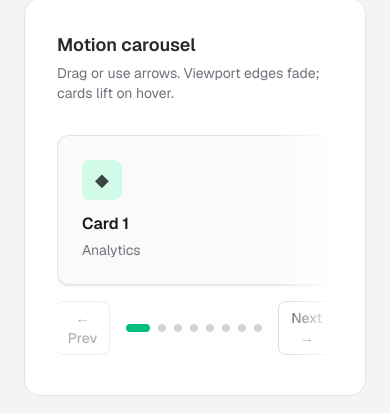
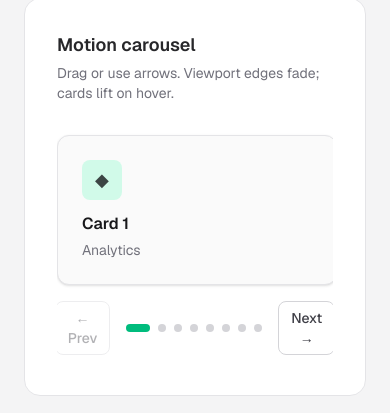
Before and after one commit to piersrr/ui-design-experiments, a Next.js app: page /carousel in a window 390 px wide. Shown: the part 214-627 px from the top of the page. Built offline with nearby package versions, Linux system fonts and the light colour scheme.

Commit message:
mobile fix

```diff
--- a/app/carousel/page.tsx
+++ b/app/carousel/page.tsx
@@ -1,7 +1,19 @@
 'use client';
 
-import { useRef, useState } from 'react';
+import { useRef, useState, useEffect } from 'react';
 import { motion, useMotionValue, useMotionValueEvent, animate } from 'motion/react';
+
+function useIsMobile() {
+  const [isMobile, setIsMobile] = useState(false);
+  useEffect(() => {
+    const mql = window.matchMedia('(max-width: 767px)');
+    const update = () => setIsMobile(mql.matches);
+    update();
+    mql.addEventListener('change', update);
+    return () => mql.removeEventListener('change', update);
+  }, []);
+  return isMobile;
+}
 
 const CARD_COUNT = 8;
 const CARD_WIDTH = 280;
@@ -16,6 +28,7 @@ const cards = Array.from({ length: CARD_COUNT }, (_, i) => ({
 
 function MotionCarousel() {
   const containerRef = useRef<HTMLDivElement>(null);
+  const isMobile = useIsMobile();
   const [index, setIndex] = useState(0);
   const x = useMotionValue(0);
   const maxScroll = -((CARD_WIDTH + CARD_GAP) * (CARD_COUNT - 1));
@@ -23,7 +36,6 @@ function MotionCarousel() {
   const dragConstraints = { left: maxScroll, right: 0 };
 
   const FADE_ZONE = 80;
-  // Smooth fade: left fade fades out as we approach start (x→0), right fade fades out as we approach end (x→maxScroll)
   const [maskImage, setMaskImage] = useState('linear-gradient(to right, black 0, black calc(100% - 60px), transparent 100%)');
   useMotionValueEvent(x, 'change', (v) => {
     const leftAlpha = v >= 0 ? 1 : Math.max(0, Math.min(1, 1 + v / FADE_ZONE));
@@ -51,10 +63,11 @@ function MotionCarousel() {
       <div
         ref={containerRef}
         className="relative overflow-hidden py-2"
-        style={{
-          maskImage,
-          WebkitMaskImage: maskImage,
-        }}
+        style={
+          isMobile
+            ? undefined
+            : { maskImage, WebkitMaskImage: maskImage }
+        }
       >
         <motion.div
           className="flex cursor-grab touch-pan-y gap-4 active:cursor-grabbing"
```
